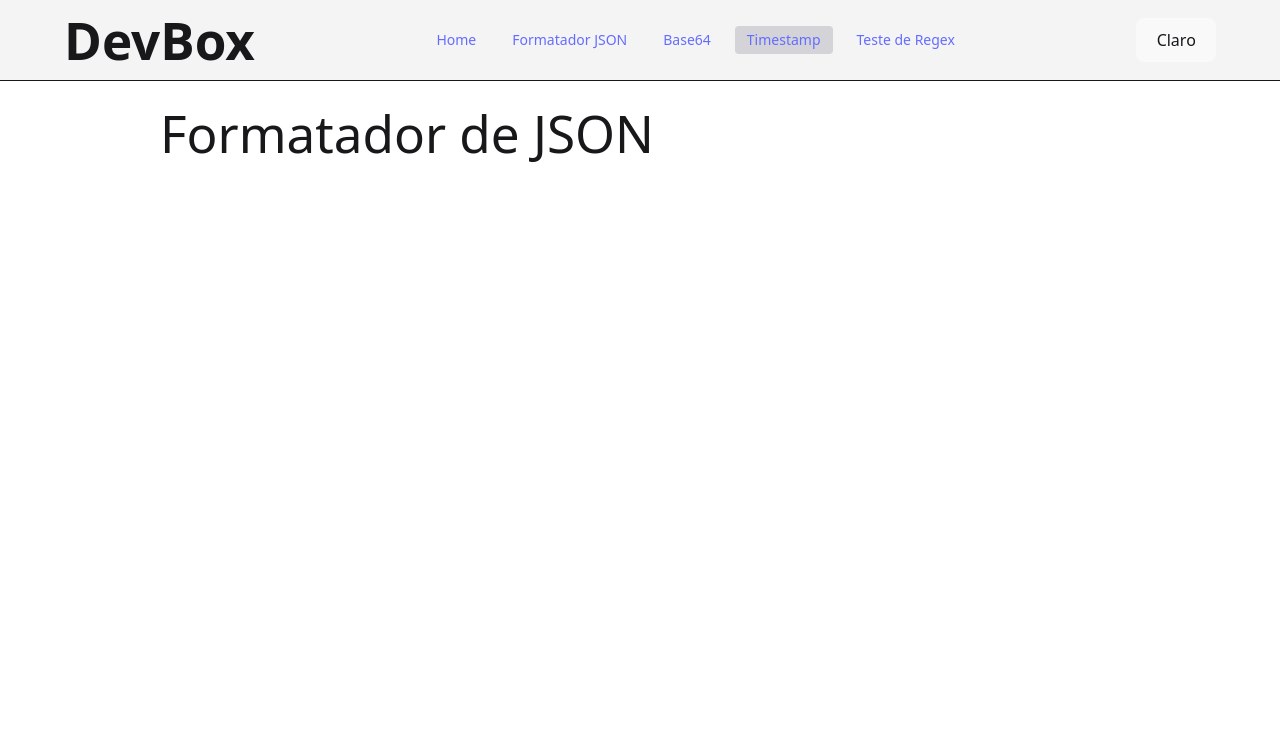
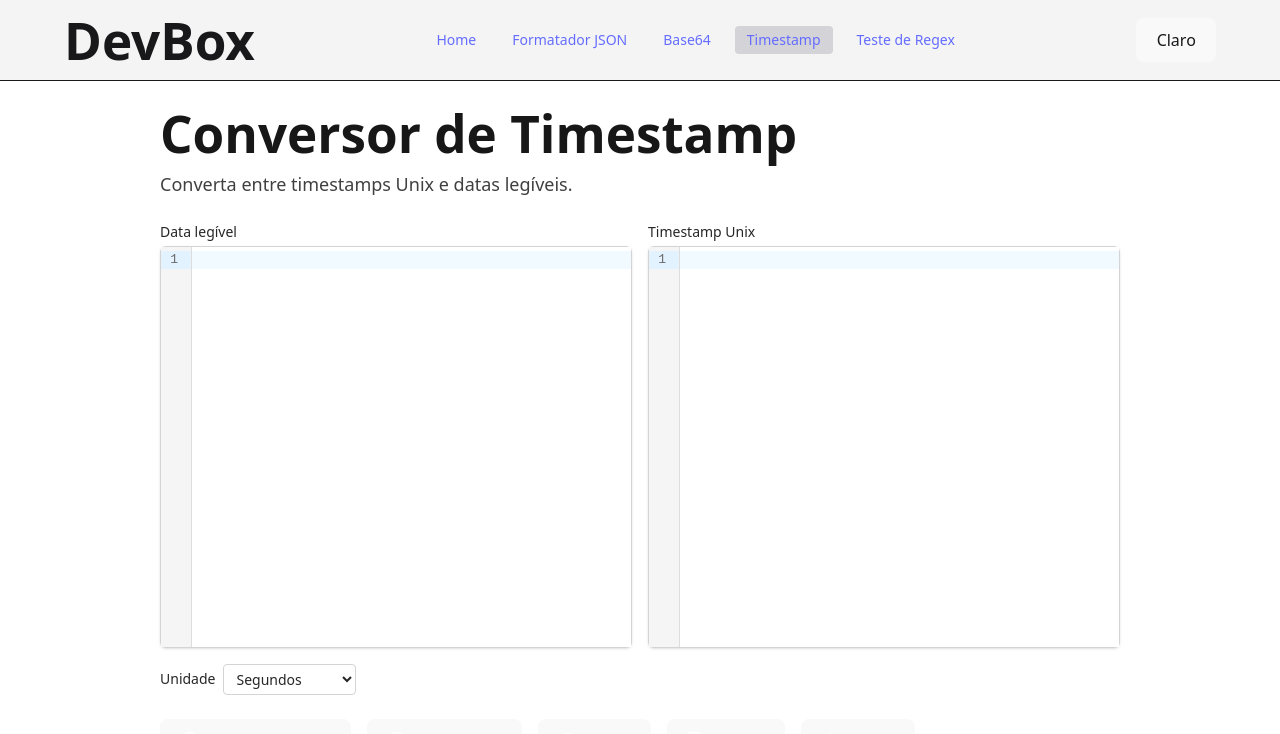
Before and after one commit to Elismar13/devbox, a React (Vite) app: page /timestamp in a window 1280 px wide. Shown: the top 734 px of the page. Built offline with nearby package versions, Linux system fonts and the light colour scheme.

Commit message:
feat: creating timestamp tool page

```diff
--- a/src/i18n/locale/en.json
+++ b/src/i18n/locale/en.json
@@ -39,5 +39,21 @@
         "errorDecode": "Error decoding from Base64.",
         "encoding": "Encoding",
         "charsetNote": "Charset support is only available for Decode."
+    },
+    "timestamp": {
+        "title": "Timestamp Converter",
+        "description": "Convert between Unix timestamps and human-readable dates.",
+        "date": "Readable Date",
+        "timestamp": "Unix Timestamp",
+        "unit": "Unit",
+        "seconds": "Seconds",
+        "milliseconds": "Milliseconds",
+        "toTimestamp": "To Timestamp",
+        "toReadable": "To Readable",
+        "now": "Now",
+        "copy": "Copy",
+        "save": "Save",
+        "errorConvertDate": "Invalid date format.",
+        "errorConvertTimestamp": "Invalid timestamp value."
     }
 }
--- a/src/i18n/locale/pt.json
+++ b/src/i18n/locale/pt.json
@@ -39,5 +39,21 @@
         "errorDecode": "Erro ao decodificar em base64.",
         "encoding": "Codificação",
         "charsetNote": "*Somente suporte para codificação no Decode."
+    },
+    "timestamp": {
+        "title": "Conversor de Timestamp",
+        "description": "Converta entre timestamps Unix e datas legíveis.",
+        "date": "Data legível",
+        "timestamp": "Timestamp Unix",
+        "unit": "Unidade",
+        "seconds": "Segundos",
+        "milliseconds": "Milissegundos",
+        "toTimestamp": "Para Timestamp",
+        "toReadable": "Para legível",
+        "now": "Agora",
+        "copy": "Copiar",
+        "save": "Salvar",
+        "errorConvertDate": "Formato de data inválido.",
+        "errorConvertTimestamp": "Valor de timestamp inválido."
     }
 }
--- a/src/pages/Timestamp.tsx
+++ /dev/null
@@ -1,5 +0,0 @@
-const TimeStamp = () => {
-    return <h1>Formatador de JSON</h1>
-}
-
-export default TimeStamp
--- /dev/null
+++ b/src/pages/TimestampTool.tsx
@@ -0,0 +1,148 @@
+import { useState, useContext } from 'react'
+import { useTranslation } from 'react-i18next'
+import PageContainer from '../components/PageContainer'
+import ThemeContext from '../context/ThemeContext'
+import IconButton from '../components/IconButton'
+import { CodeEditor } from '../components/CodeEditor'
+import { FiClock, FiCopy, FiDownload, FiRefreshCw } from 'react-icons/fi'
+import { EditorView } from 'codemirror'
+
+export default function TimestampTool() {
+  const { t } = useTranslation()
+  const [timestamp, setTimestamp] = useState('')
+  const [readableDate, setReadableDate] = useState('')
+  const [error, setError] = useState<string | null>(null)
+  const [format, setFormat] = useState<'seconds' | 'milliseconds'>('seconds')
+
+  const themeContext = useContext(ThemeContext)
+  const isDark = themeContext?.theme === 'dark'
+
+  const handleToTimestamp = () => {
+    try {
+      const date = new Date(readableDate)
+      const unix = format === 'milliseconds' ? date.getTime() : Math.floor(date.getTime() / 1000)
+      setTimestamp(unix.toString())
+      setError(null)
+    } catch {
+      setTimestamp('')
+      setError(t('timestamp.errorConvertDate'))
+    }
+  }
+
+  const handleToReadable = () => {
+    try {
+      const value = parseInt(timestamp)
+      const ts = format === 'milliseconds' ? value : value * 1000
+      const date = new Date(ts)
+      setReadableDate(date.toISOString().replace('T', ' ').slice(0, 19))
+      setError(null)
+    } catch {
+      setReadableDate('')
+      setError(t('timestamp.errorConvertTimestamp'))
+    }
+  }
+
+  const handleNow = () => {
+    const now = new Date()
+    const unix = format === 'milliseconds' ? now.getTime() : Math.floor(now.getTime() / 1000)
+    setTimestamp(unix.toString())
+    setReadableDate(now.toISOString().replace('T', ' ').slice(0, 19))
+  }
+
+  const handleCopy = () => {
+    navigator.clipboard.writeText(timestamp || readableDate)
+  }
+
+  const handleSave = () => {
+    const blob = new Blob([timestamp || readableDate], { type: 'text/plain' })
+    const url = URL.createObjectURL(blob)
+    const link = document.createElement('a')
+    link.href = url
+    link.download = 'timestamp-output.txt'
+    link.click()
+    URL.revokeObjectURL(url)
+  }
+
+  return (
+    <PageContainer>
+      <h1 className="text-3xl font-semibold mb-2 text-neutral-900 dark:text-neutral-100">
+        {t('timestamp.title')}
+      </h1>
+      <p className="text-lg text-neutral-700 dark:text-neutral-400 mb-6">
+        {t('timestamp.description')}
+      </p>
+
+      <div className="flex flex-col sm:flex-row gap-4">
+        <div className="flex-1 min-w-0">
+          <CodeEditor
+            label={t('timestamp.date')}
+            value={readableDate}
+            onChange={setReadableDate}
+            isDark={isDark}
+            extensions={[EditorView.lineWrapping]}
+          />
+        </div>
+        <div className="flex-1 min-w-0">
+          <CodeEditor
+            label={t('timestamp.timestamp')}
+            value={timestamp}
+            onChange={setTimestamp}
+            isDark={isDark}
+            extensions={[EditorView.lineWrapping]}
+          />
+        </div>
+      </div>
+
+      <div className="flex items-center gap-2 mt-4 text-sm text-neutral-800 dark:text-neutral-200">
+        <label htmlFor="format" className="font-medium">
+          {t('timestamp.unit')}
+        </label>
+        <select
+          id="format"
+          value={format}
+          onChange={(e) => setFormat(e.target.value as 'seconds' | 'milliseconds')}
+          className="bg-white dark:bg-neutral-800 border border-neutral-300 dark:border-neutral-700 rounded px-2 py-1"
+        >
+          <option value="seconds">{t('timestamp.seconds')}</option>
+          <option value="milliseconds">{t('timestamp.milliseconds')}</option>
+        </select>
+      </div>
+
+      <div className="flex flex-wrap gap-4 mt-6">
+        <IconButton
+          icon={<FiClock className="text-xl" />}
+          label={t('timestamp.toTimestamp')}
+          onClick={handleToTimestamp}
+          className="bg-blue-600 hover:bg-blue-700 text-white"
+        />
+        <IconButton
+          icon={<FiClock className="text-xl" />}
+          label={t('timestamp.toReadable')}
+          onClick={handleToReadable}
+          className="bg-blue-600 hover:bg-blue-700 text-white"
+        />
+        <IconButton
+          icon={<FiRefreshCw className="text-xl" />}
+          label={t('timestamp.now')}
+          onClick={handleNow}
+        />
+        <IconButton
+          icon={<FiCopy className="text-xl" />}
+          label={t('timestamp.copy')}
+          onClick={handleCopy}
+        />
+        <IconButton
+          icon={<FiDownload className="text-xl" />}
+          label={t('timestamp.save')}
+          onClick={handleSave}
+        />
+      </div>
+
+      {error && (
+        <div className="mt-6 p-4 border border-red-500 bg-red-950 text-red-300 rounded-md text-sm">
+          {error}
+        </div>
+      )}
+    </PageContainer>
+  )
+}
--- a/src/routes/routes.tsx
+++ b/src/routes/routes.tsx
@@ -2,7 +2,7 @@ import { Route, Routes } from 'react-router-dom'
 import Home from '../pages/Home'
 import JsonFormatter from '../pages/JsonFormatter'
 import Base64 from '../pages/Base64Tool'
-import Timestamp from '../pages/Timestamp'
+import Timestamp from '../pages/TimestampTool'
 import Uuid from '../pages/Uuid'
 import RegexTester from '../pages/RegexTester'
 
```
